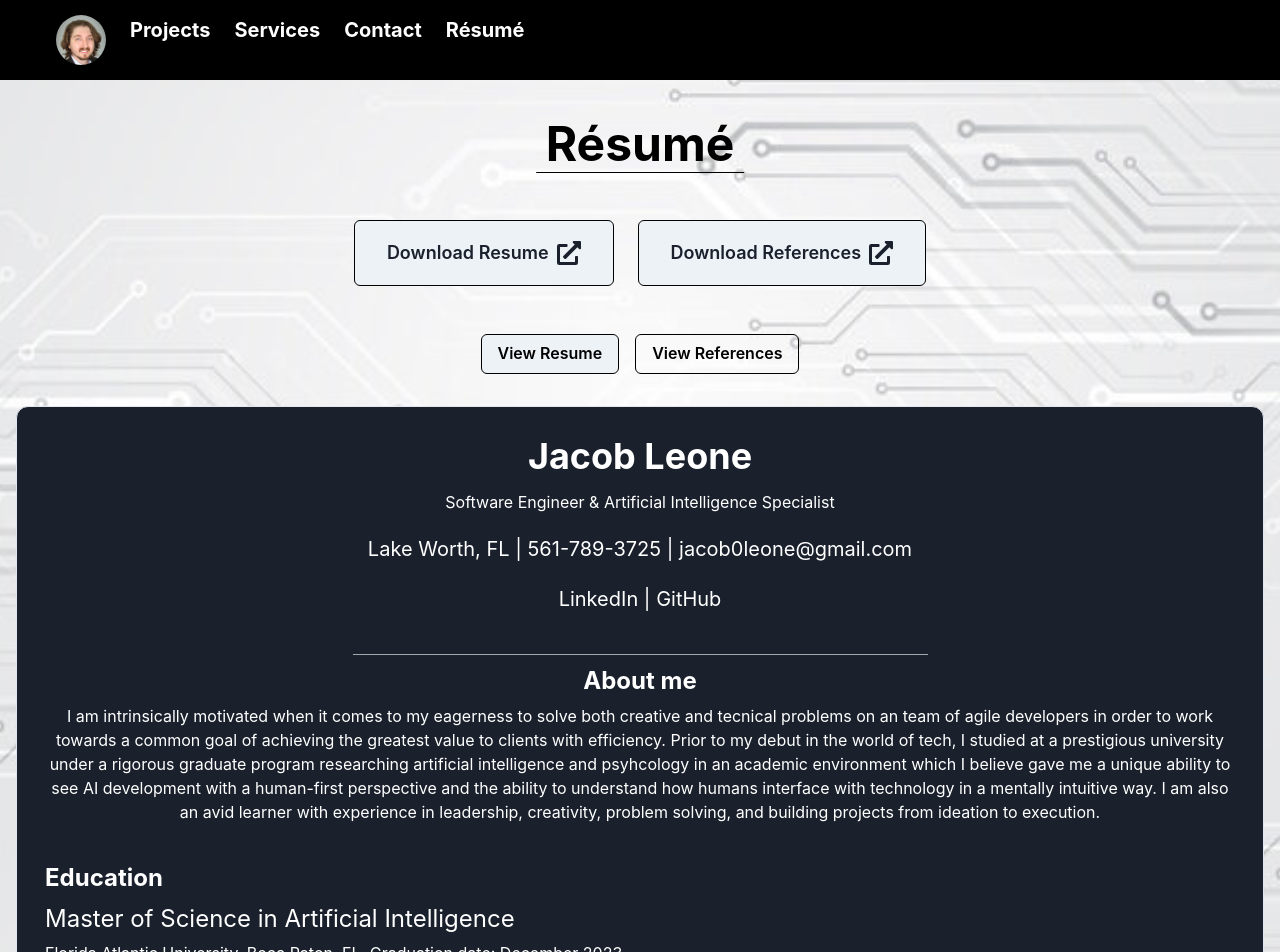
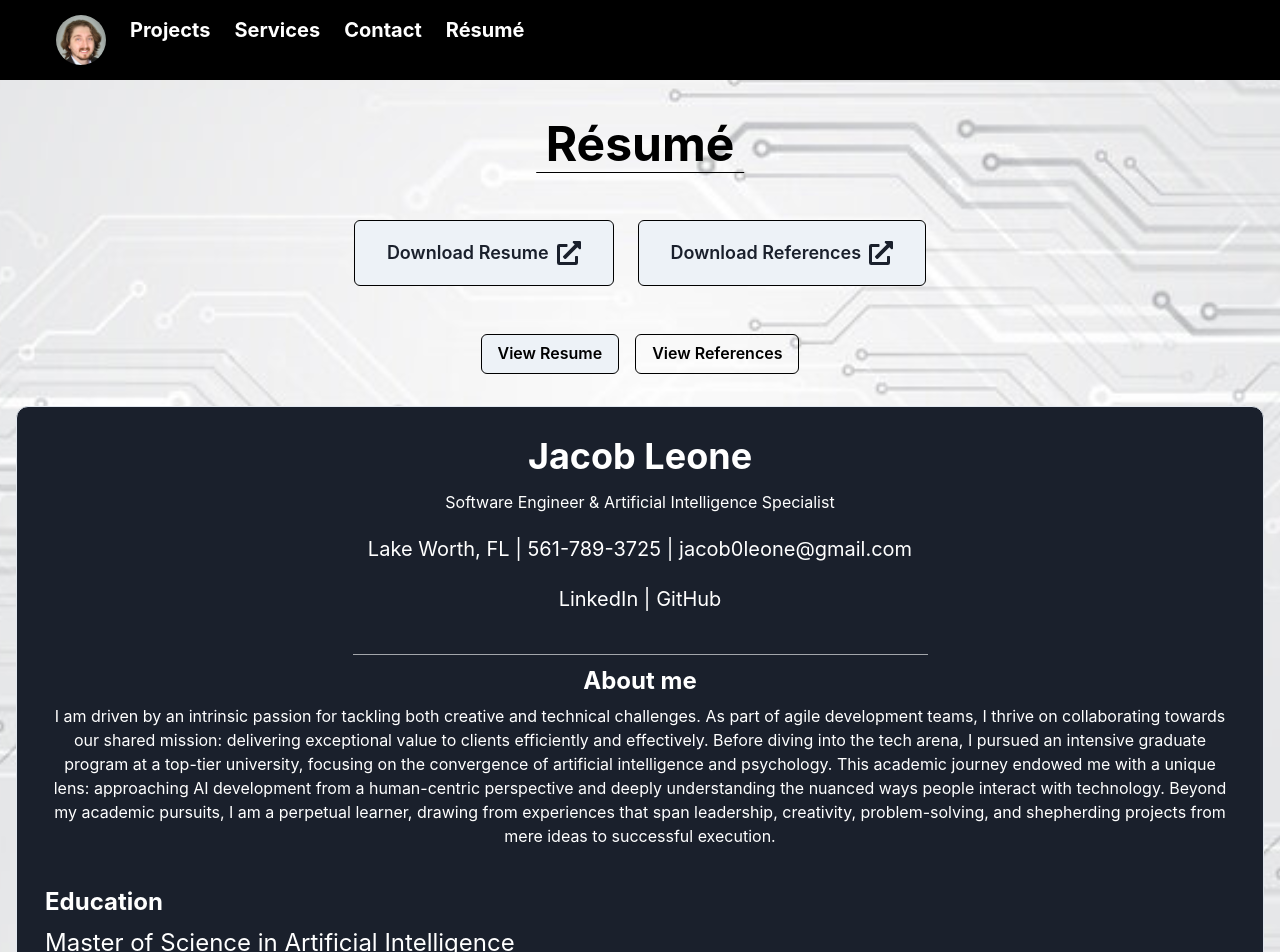
Before and after one commit to jacklion710/jacobleone-tech-portfolio, a Next.js app: page /Resume in a window 1280 px wide. Shown: the top 952 px of the page. Built offline with nearby package versions, Linux system fonts and the light colour scheme.

Commit message:
Improved about section

```diff
--- a/components/LandingPage.tsx
+++ b/components/LandingPage.tsx
@@ -47,6 +47,7 @@ const LandingPage = () => {
           >
               Discover My Innovations
           </Button>
+          <Text fontSize="lg"color="teal.500" textAlign="center" mb={1} maxW="700px">I am driven by an intrinsic passion for tackling both creative and technical challenges. As part of agile development teams, I thrive on collaborating towards our shared mission: delivering exceptional value to clients efficiently and effectively. Before diving into the tech arena, I pursued an intensive graduate program at a top-tier university, focusing on the convergence of artificial intelligence and psychology. This academic journey endowed me with a unique lens: approaching AI development from a human-centric perspective and deeply understanding the nuanced ways people interact with technology. Beyond my academic pursuits, I am a perpetual learner, drawing from experiences that span leadership, creativity, problem-solving, and shepherding projects from mere ideas to successful execution.</Text>
         </VStack>
       </Box>
     </Center>
--- a/components/ResumeComponent.tsx
+++ b/components/ResumeComponent.tsx
@@ -50,7 +50,7 @@ const ReferencesComponent: React.FC = () => {
         <Heading textAlign="center" color="white" fontSize="2xl" mb={2}>
             About me
         </Heading>
-        <Text color="white" textAlign="center" mb={1}>I am intrinsically motivated when it comes to my eagerness to solve both creative and tecnical problems on an team of agile developers in order to work towards a common goal of achieving the greatest value to clients with efficiency. Prior to my debut in the world of tech, I studied at a prestigious university under a rigorous graduate program researching artificial intelligence and psyhcology in an academic environment which I believe gave me a unique ability to see AI development with a human-first perspective and the ability to understand how humans interface with technology in a mentally intuitive way. I am also an avid learner with experience in leadership, creativity, problem solving, and building projects from ideation to execution.</Text>
+        <Text color="white" textAlign="center" mb={1}>I am driven by an intrinsic passion for tackling both creative and technical challenges. As part of agile development teams, I thrive on collaborating towards our shared mission: delivering exceptional value to clients efficiently and effectively. Before diving into the tech arena, I pursued an intensive graduate program at a top-tier university, focusing on the convergence of artificial intelligence and psychology. This academic journey endowed me with a unique lens: approaching AI development from a human-centric perspective and deeply understanding the nuanced ways people interact with technology. Beyond my academic pursuits, I am a perpetual learner, drawing from experiences that span leadership, creativity, problem-solving, and shepherding projects from mere ideas to successful execution.</Text>
 
 
 
```
